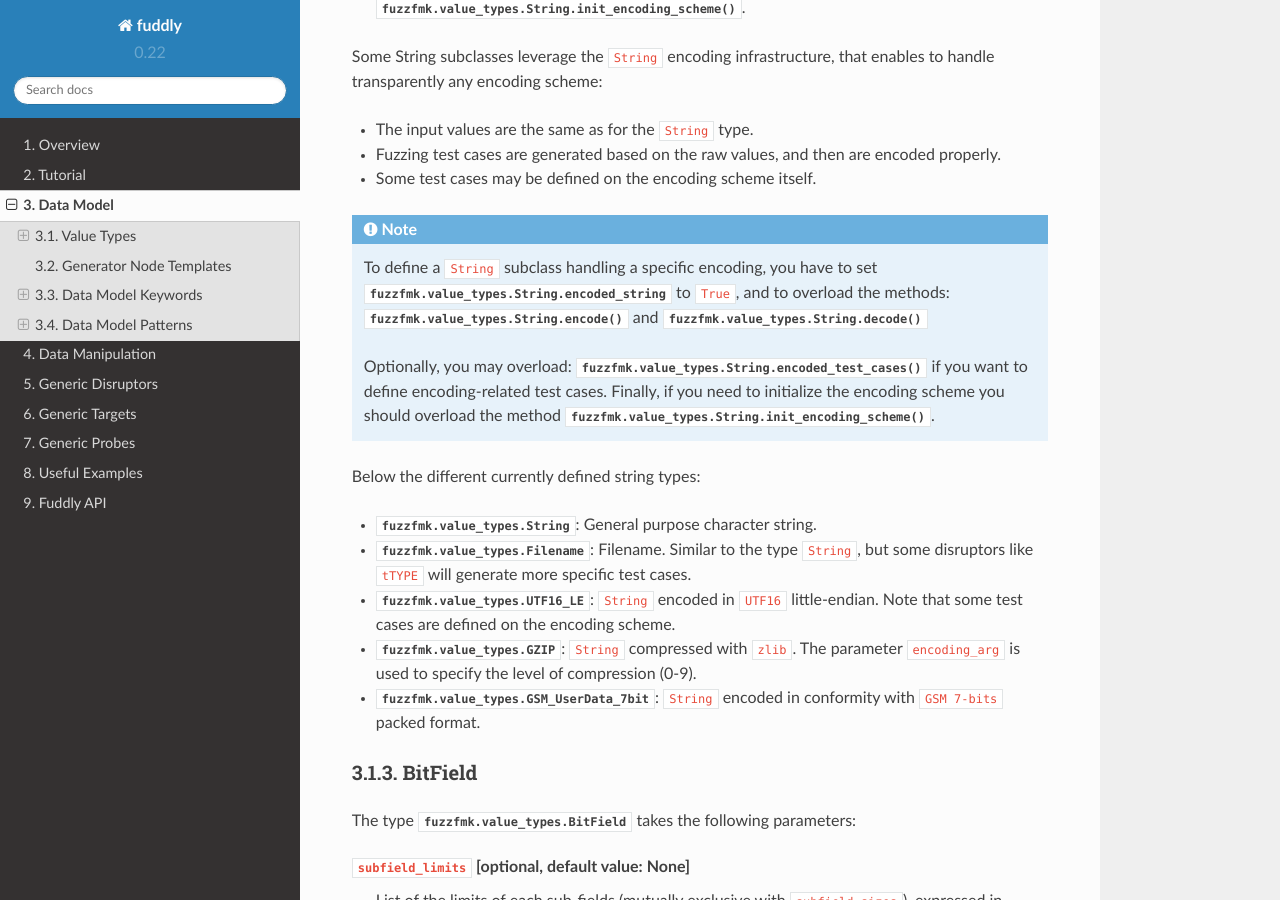
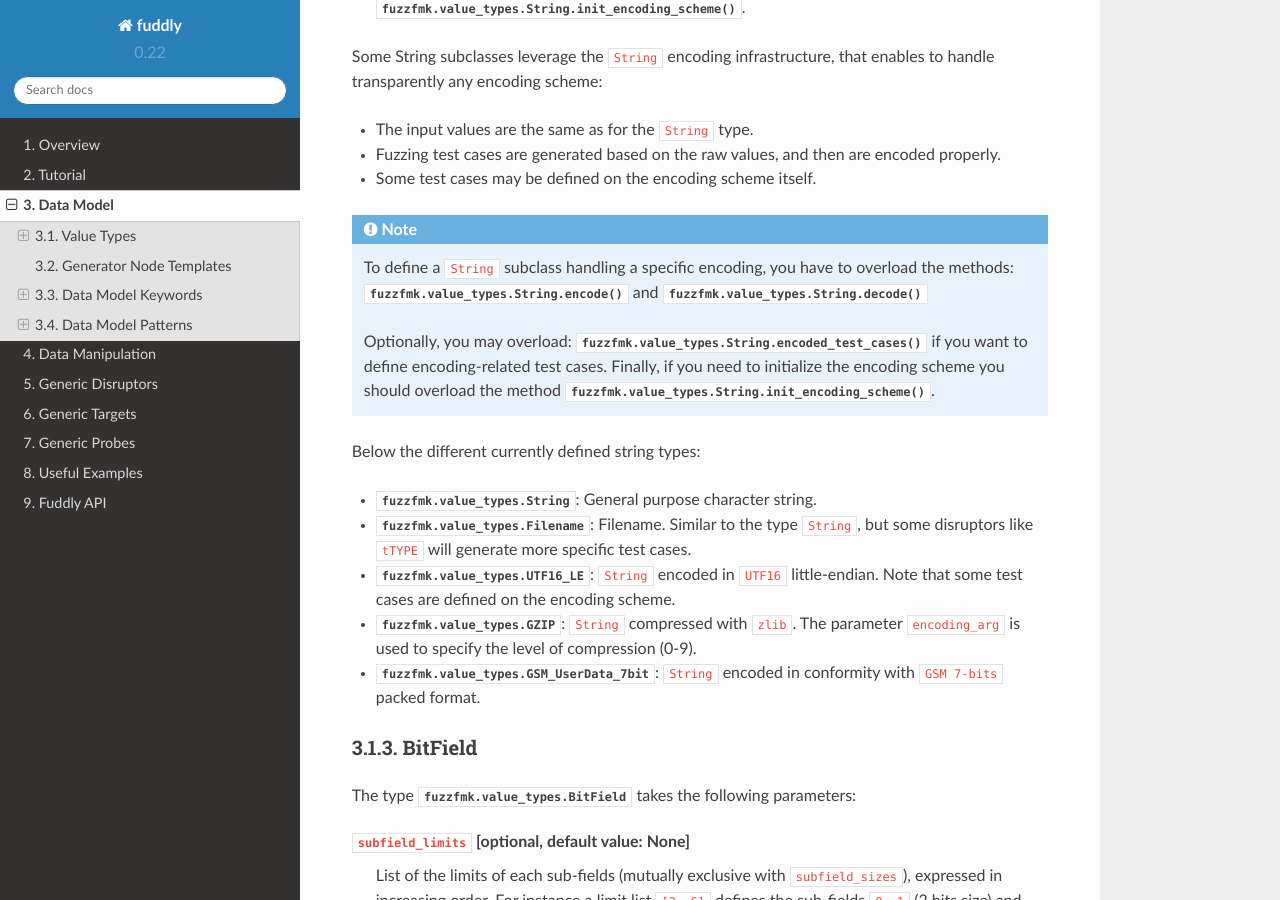
Before and after one commit to k0retux/fuddly, a Sphinx documentation site: the page built from docs/source/data_model.rst, in a window 1280 px wide and 900 px high, scrolled down 2559 px. Built offline with Sphinx 7.4.7 and the Read the Docs theme 2.0.0, drawn with Linux system fonts in a browser that asks for light colours.

Commit message:
String: encoded_string is now determined automatically

```diff
--- a/docs/source/data_model.rst
+++ b/docs/source/data_model.rst
@@ -134,8 +134,7 @@
 - Fuzzing test cases are generated based on the raw values, and then are encoded properly.
 - Some test cases may be defined on the encoding scheme itself.
 
-.. note:: To define a ``String`` subclass handling a specific encoding, you have to
-   set :attr:`fuzzfmk.value_types.String.encoded_string` to ``True``, and to overload
+.. note:: To define a ``String`` subclass handling a specific encoding, you have to overload
    the methods: :meth:`fuzzfmk.value_types.String.encode` and :meth:`fuzzfmk.value_types.String.decode`
 
    Optionally, you may overload: :meth:`fuzzfmk.value_types.String.encoded_test_cases` if you want
--- a/docs/source/tutorial.rst
+++ b/docs/source/tutorial.rst
@@ -2251,10 +2251,10 @@
        op = Operation()
 
        if fmk_feedback.is_flag_set(FmkFeedback.NeedChange):
-	   op.set_flag(Operation.Stop)
+          op.set_flag(Operation.Stop)
        else:
-	   actions = [('SEPARATOR', UI(determinist=True)), ('tSTRUCT', None, UI(deep=True))]
-	   op.add_instruction(actions)
+          actions = [('SEPARATOR', UI(determinist=True)), ('tSTRUCT', None, UI(deep=True))]
+          op.add_instruction(actions)
 
        return op
 
```
Also changed, not shown: 1 other file.
